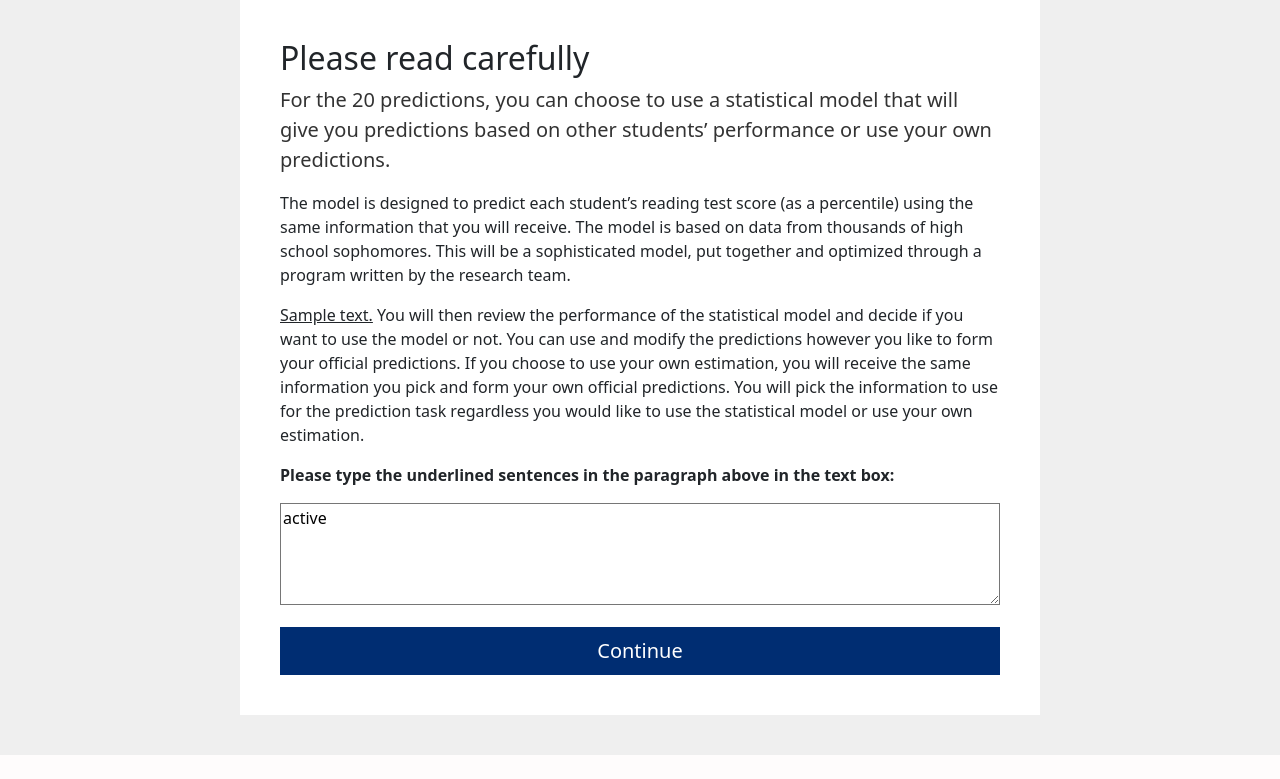
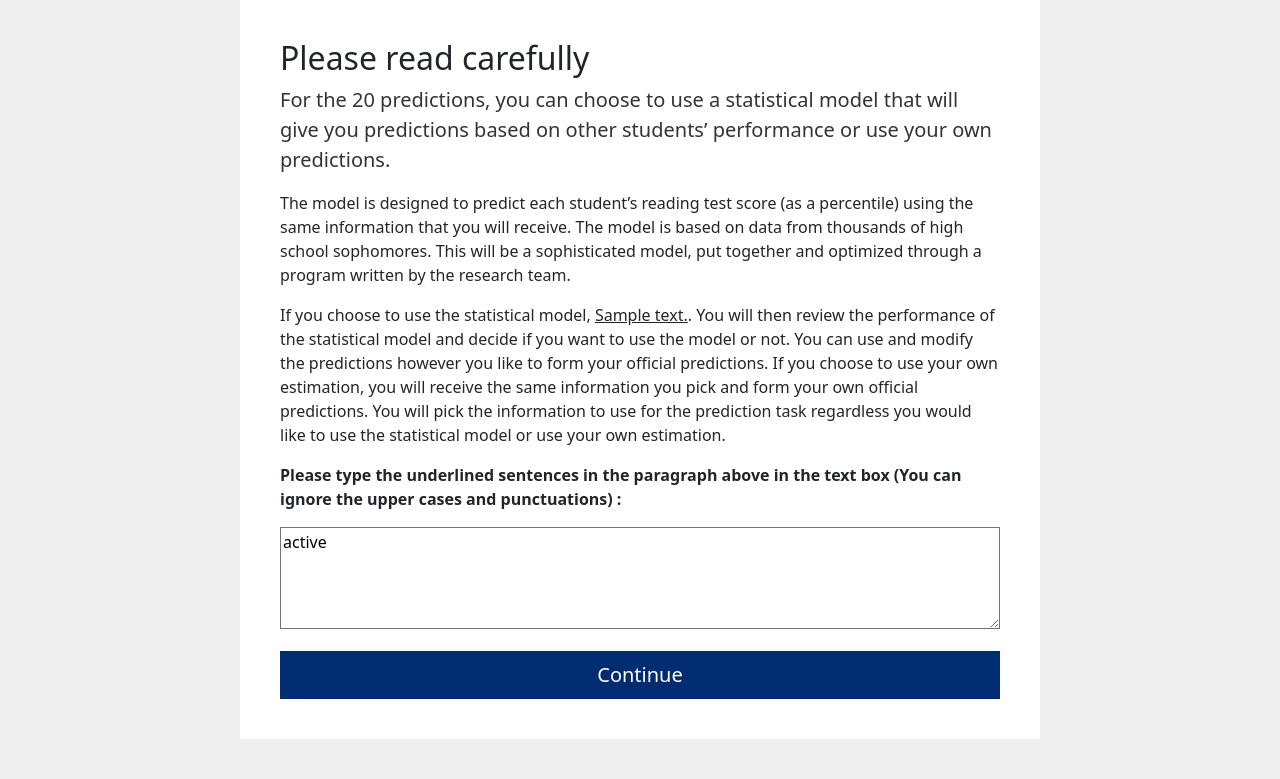
Before and after one commit to Sreyanth/participatory-algo-design-survey-app, a Django app: template webapp/templates/pre-algo-attrs-check.html in a window 1280 px wide. Shown: the part 94-873 px from the top of the page. Before the commit the page ends 849 px from the top, so only its background shows below. Run offline with Django 3.2, Linux system fonts and the light colour scheme; the template is opened without the code that fills it: most values are stand-ins (such as "Sample title", 1, 10 or a date in 2020); some libraries are stand-ins or nearby versions.

Commit message:
shorten attention check

```diff
--- a/webapp/templates/pre-algo-attrs-check.html
+++ b/webapp/templates/pre-algo-attrs-check.html
@@ -19,7 +19,8 @@
     </p>
 
     <p>
-      <span class="important-check">{{ attention_text }}</span> You will then
+      If you choose to use the statistical model,
+      <span class="important-check">{{ attention_text }}</span>. You will then
       review the performance of the statistical model and decide if you want to
       use the model or not. You can use and modify the predictions however you
       like to form your official predictions. If you choose to use your own
@@ -32,7 +33,7 @@
     <p>
       <strong>
         Please type the underlined sentences in the paragraph above in the text
-        box:
+        box (You can ignore the upper cases and punctuations) :
       </strong>
     </p>
 
--- a/webapp/templates/pre-algo-check.html
+++ b/webapp/templates/pre-algo-check.html
@@ -30,7 +30,7 @@
     <p>
       <strong>
         Please type the underlined sentences in the paragraph above in the text
-        box:
+        box (You can ignore the upper cases and punctuations) :
       </strong>
     </p>
 
```
